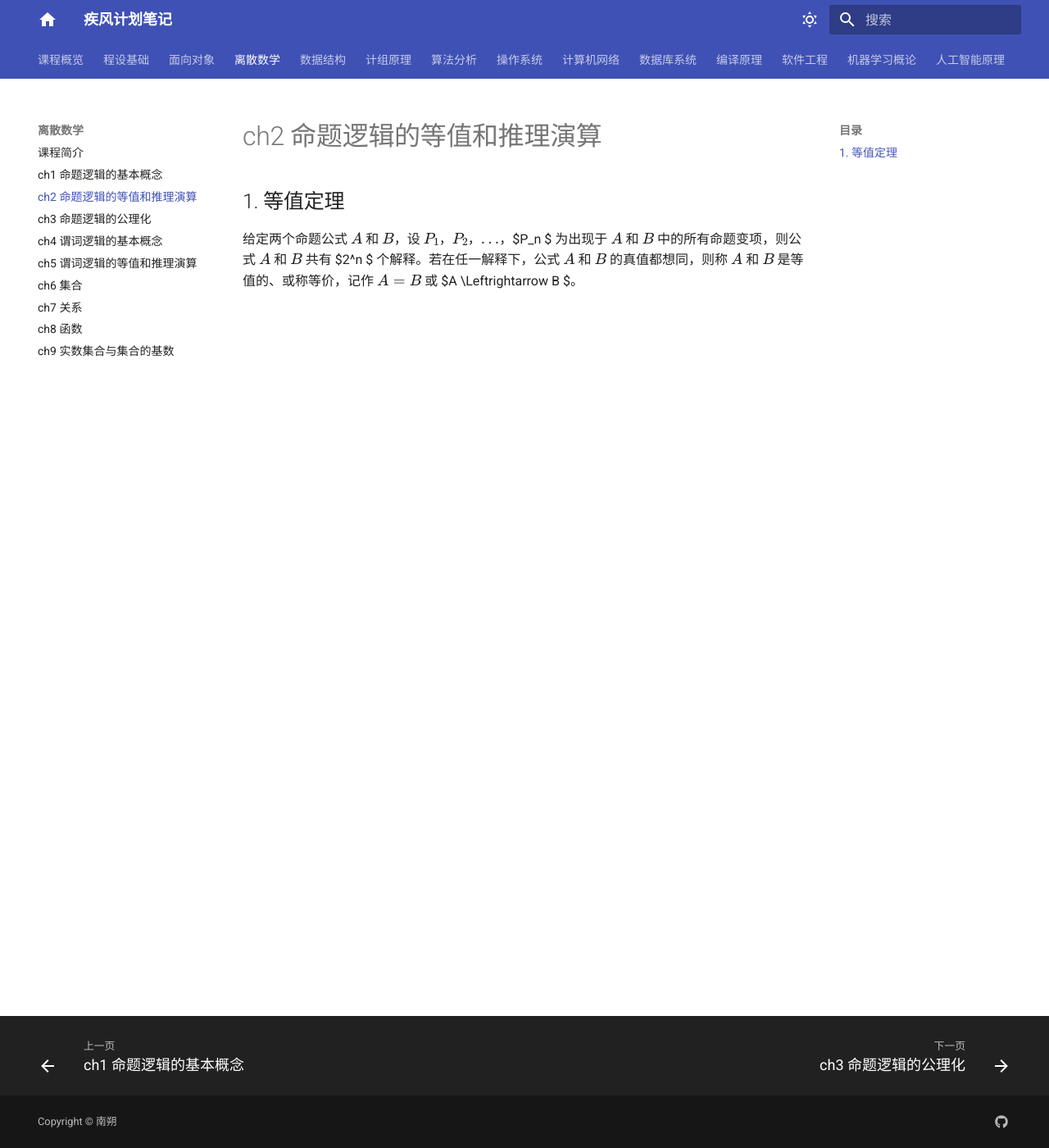
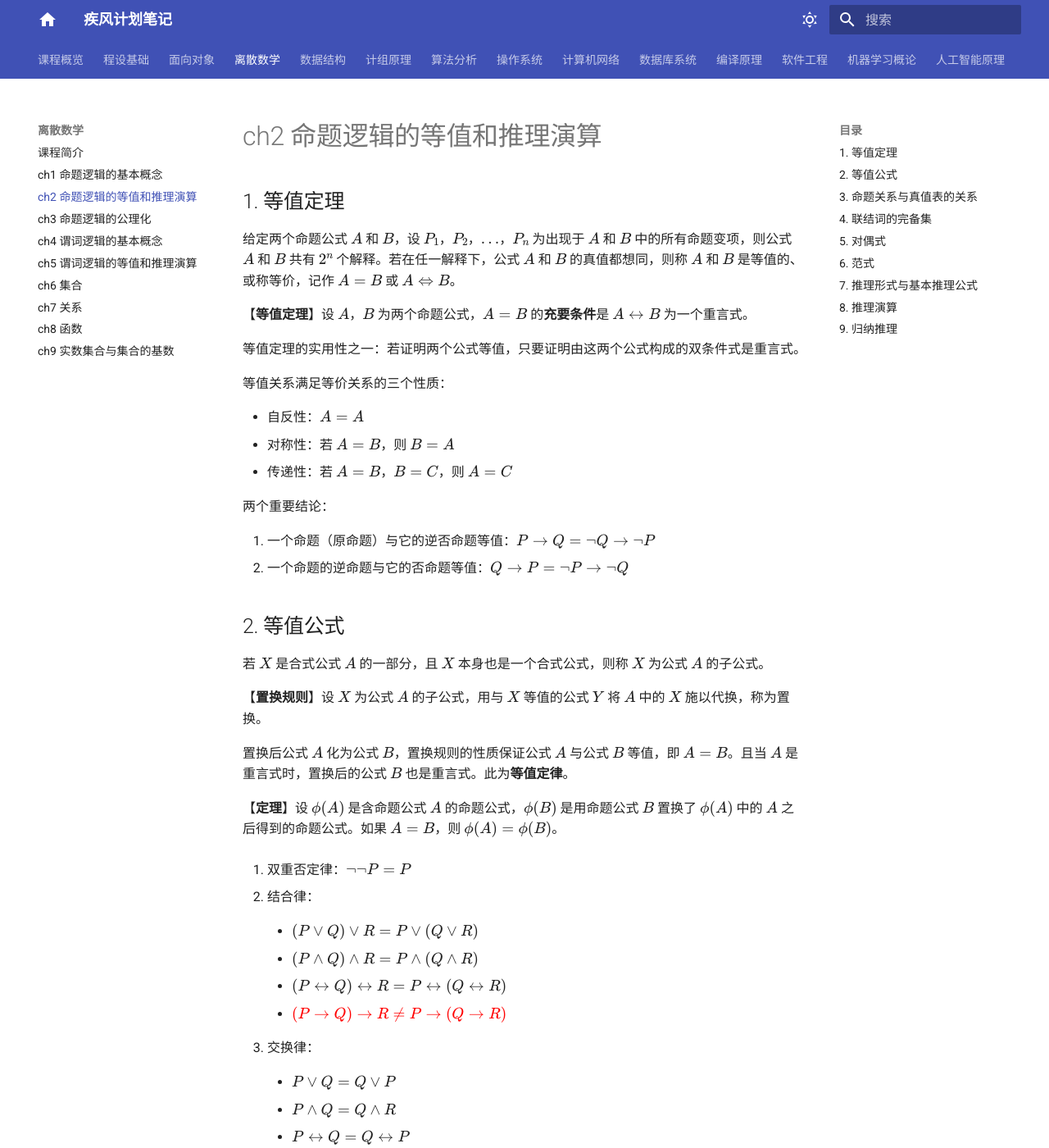
Before and after one commit to ErnestEarth/jifeng.github.io, an MkDocs documentation site: the page built from docs/Discrete_Mathematics/ch2.md, in a window 1280 px wide and 1400 px high. Shown: the whole window at 82% size. Built offline with MkDocs 1.6.1 and Material for MkDocs 9.7.7, drawn with Linux system fonts in a browser that asks for light colours; some of the changed text lies outside the part shown.

Commit message:
更新《离散数学》笔记第 2 章

```diff
--- a/docs/Discrete_Mathematics/ch2.md
+++ b/docs/Discrete_Mathematics/ch2.md
@@ -2,4 +2,136 @@
 
 ## 1. 等值定理
 
-给定两个命题公式 $A$ 和 $B$，设 $P_1$，$P_2$，$\dots$，$P_n $ 为出现于 $A$ 和 $B$ 中的所有命题变项，则公式 $A$ 和 $B$ 共有 $2^n $ 个解释。若在任一解释下，公式 $A$ 和 $B$ 的真值都想同，则称 $A$ 和 $B$ 是等值的、或称等价，记作 $A = B$ 或 $A \Leftrightarrow B $。
+给定两个命题公式 $A$ 和 $B$，设 $P_1$，$P_2$，$\dots$，$P_n$ 为出现于 $A$ 和 $B$ 中的所有命题变项，则公式 $A$ 和 $B$ 共有 $2^n$ 个解释。若在任一解释下，公式 $A$ 和 $B$ 的真值都想同，则称 $A$ 和 $B$ 是等值的、或称等价，记作 $A = B$ 或 $A \Leftrightarrow B$。
+
+【**等值定理**】设 $A$，$B$ 为两个命题公式，$A = B$ 的**充要条件**是 $A \leftrightarrow B$ 为一个重言式。
+
+等值定理的实用性之一：若证明两个公式等值，只要证明由这两个公式构成的双条件式是重言式。
+
+等值关系满足等价关系的三个性质：
+
+- 自反性：$A = A$
+- 对称性：若 $A = B$，则 $B = A$
+- 传递性：若 $A = B$，$B = C$，则 $A = C$
+
+两个重要结论：
+
+1. 一个命题（原命题）与它的逆否命题等值：$P\to Q = \lnot Q \to \lnot P$
+2. 一个命题的逆命题与它的否命题等值：$Q\to P = \lnot P \to \lnot Q$
+
+## 2. 等值公式
+
+若 $X$ 是合式公式 $A$ 的一部分，且 $X$ 本身也是一个合式公式，则称 $X$ 为公式 $A$ 的子公式。
+
+【**置换规则**】设 $X$ 为公式 $A$ 的子公式，用与 $X$ 等值的公式 $Y$ 将 $A$ 中的 $X$ 施以代换，称为置换。
+
+置换后公式 $A$ 化为公式 $B$，置换规则的性质保证公式 $A$ 与公式 $B$ 等值，即 $A = B$。且当 $A$ 是重言式时，置换后的公式 $B$ 也是重言式。此为**等值定律**。
+
+【**定理**】设 $\phi(A)$ 是含命题公式 $A$ 的命题公式，$\phi(B)$ 是用命题公式 $B$ 置换了 $\phi(A)$ 中的 $A$ 之后得到的命题公式。如果 $A = B$，则 $\phi(A) = \phi(B)$。
+
+1. 双重否定律：$\lnot \lnot P = P$
+
+2. 结合律：
+
+    - $(P \lor Q) \lor R = P \lor (Q \lor R)$
+
+    - $(P \land Q) \land R = P \land (Q \land R)$
+
+    - $(P \leftrightarrow Q) \leftrightarrow R = P \leftrightarrow (Q \leftrightarrow R)$
+
+    - <p style="color: red;">$(P \to Q) \to R \ne P \to (Q \to R)$</p>
+
+3. 交换律：
+
+    - $P \lor Q = Q \lor P$
+
+    - $P \land Q = Q \land R$
+
+    - $P \leftrightarrow Q = Q \leftrightarrow P$
+
+    - <p style="color: red;">$P \to Q \ne Q \to P$</p>
+
+4. 分配律：
+
+    - $P \lor (Q \land R) = (P \lor Q)\land (P \lor R)$
+
+    - $P\land (Q \lor R) = (P \land Q)\lor (P \land R)$
+
+    - $P \to (Q \to R) = (P \to Q) \to (P \to R)$
+
+    - <p style="color: red;">$P \leftrightarrow (Q \leftrightarrow R) \ne (P \leftrightarrow Q) \leftrightarrow (P \leftrightarrow R)$</p>
+
+5. 幂等律（恒等律）
+
+    - $P \lor P = P$
+    - $P \land P = P$
+    - $P \to P = 1$
+    - $P \leftrightarrow P = 1$
+
+6. 吸收律
+
+    - $P \lor (P \land Q) = P$
+    - $P \land (P \lor Q) = P$
+
+7. 德摩根律
+
+    - $\lnot (P \lor Q) = \lnot P \land \lnot Q$
+    - $\lnot (P \land Q) = \lnot P \lor \lnot Q$
+
+    对蕴涵词、双条件词作否定有：
+
+    - $\lnot (P \to Q) = P \land \lnot Q$
+    - $\lnot (P \leftrightarrow Q) = \lnot P \leftrightarrow Q = P \leftrightarrow \lnot Q = (\lnot P \land Q)\lor (P \land \lnot Q)$
+
+8. 同一律
+
+    - $P \lor 0 = P$
+    - $P \land 1 = P$
+    - $1 \to P = P$
+    - $1 \leftrightarrow P = P$
+    - $P \to 0 = \lnot P$
+    - $0 \leftrightarrow P = \lnot P$
+
+9. 零律
+
+    - $P \lor 1 = 1$
+    - $P \land 0 = 0$
+    - $P \to 1 = 1$
+    - $0 \to P = 1$
+
+10. 补余律
+
+    - $P \lor \lnot P = 1$
+    - $P \land \lnot P = 0$
+    - $P \to \lnot P = \lnot P$
+    - $\lnot P \to P = P$
+    - $P \leftrightarrow \lnot P = 0$
+
+**常用等值公式**：
+
+- 蕴涵等值式：$P \to Q = \lnot P \lor Q$
+- 前提合取合并：$P \to (Q \to R) = (P \land Q) \to R$
+- 等价等值式：$P \leftrightarrow Q = (P \to Q) \land (Q \to P)$
+- 假言易位：$P \to Q = \lnot Q \to \lnot P$
+- 等价否定等值式：$P \leftrightarrow Q = \lnot P \leftrightarrow \lnot Q$
+- 归谬论：$(P \to Q) \land (P \to \lnot Q) = \lnot P$
+- 前提析取合并：$(P \to R) \land (Q \to R) = (P \lor Q) \to R$
+- 前提交换：$P \to (Q \to R) = Q \to (P \to R)$
+- $P \leftrightarrow Q = (P \land Q) \lor (\lnot P \land \lnot Q)$
+- $P \leftrightarrow Q = (P \lor \lnot Q) \land (\lnot P \lor Q)$
+
+## 3. 命题关系与真值表的关系
+
+
+
+## 4. 联结词的完备集
+
+## 5. 对偶式
+
+## 6. 范式
+
+## 7. 推理形式与基本推理公式
+
+## 8. 推理演算
+
+## 9. 归纳推理
```
Also changed, not shown: docs/Discrete_Mathematics/ch1.md (+1 -1 lines).
